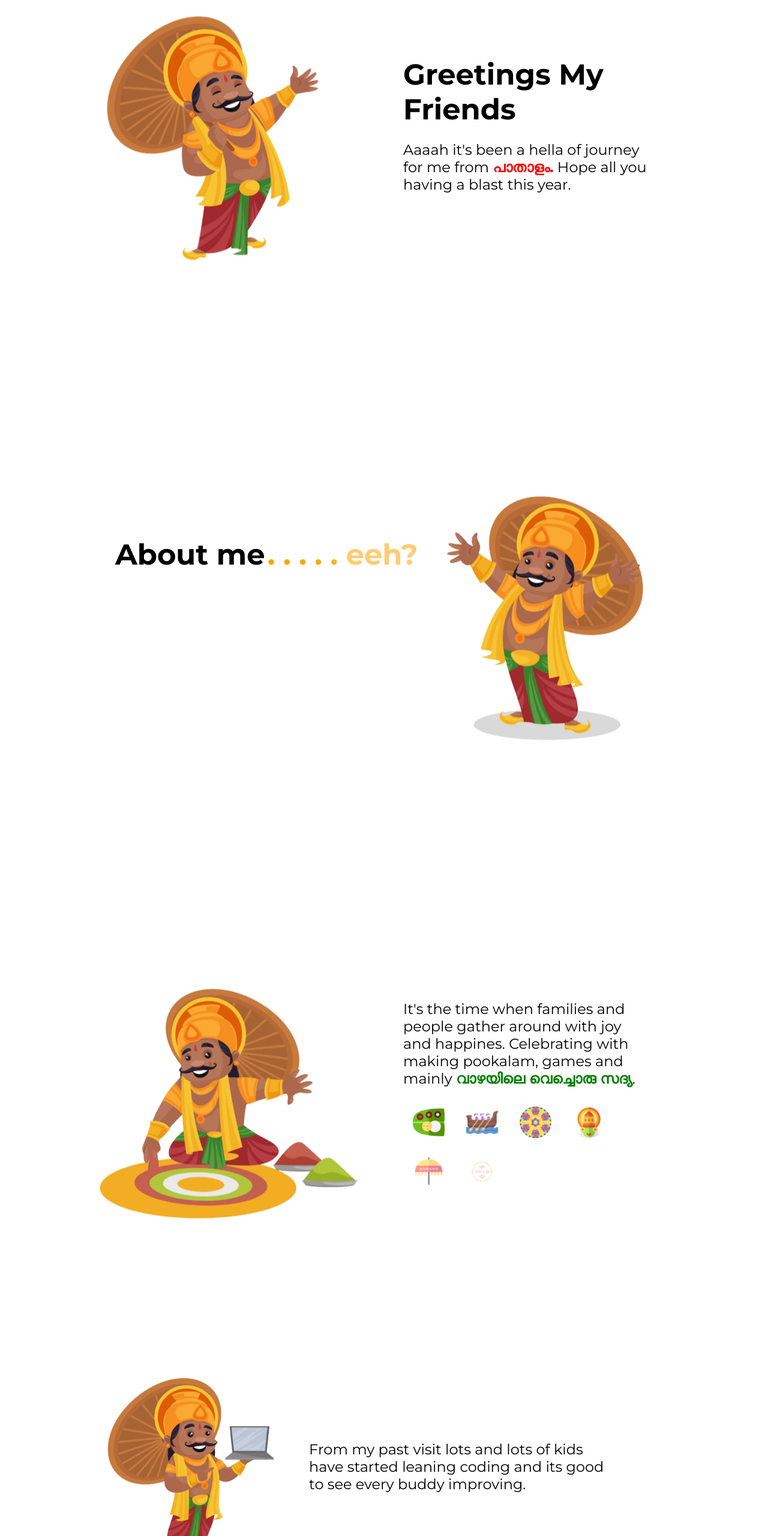
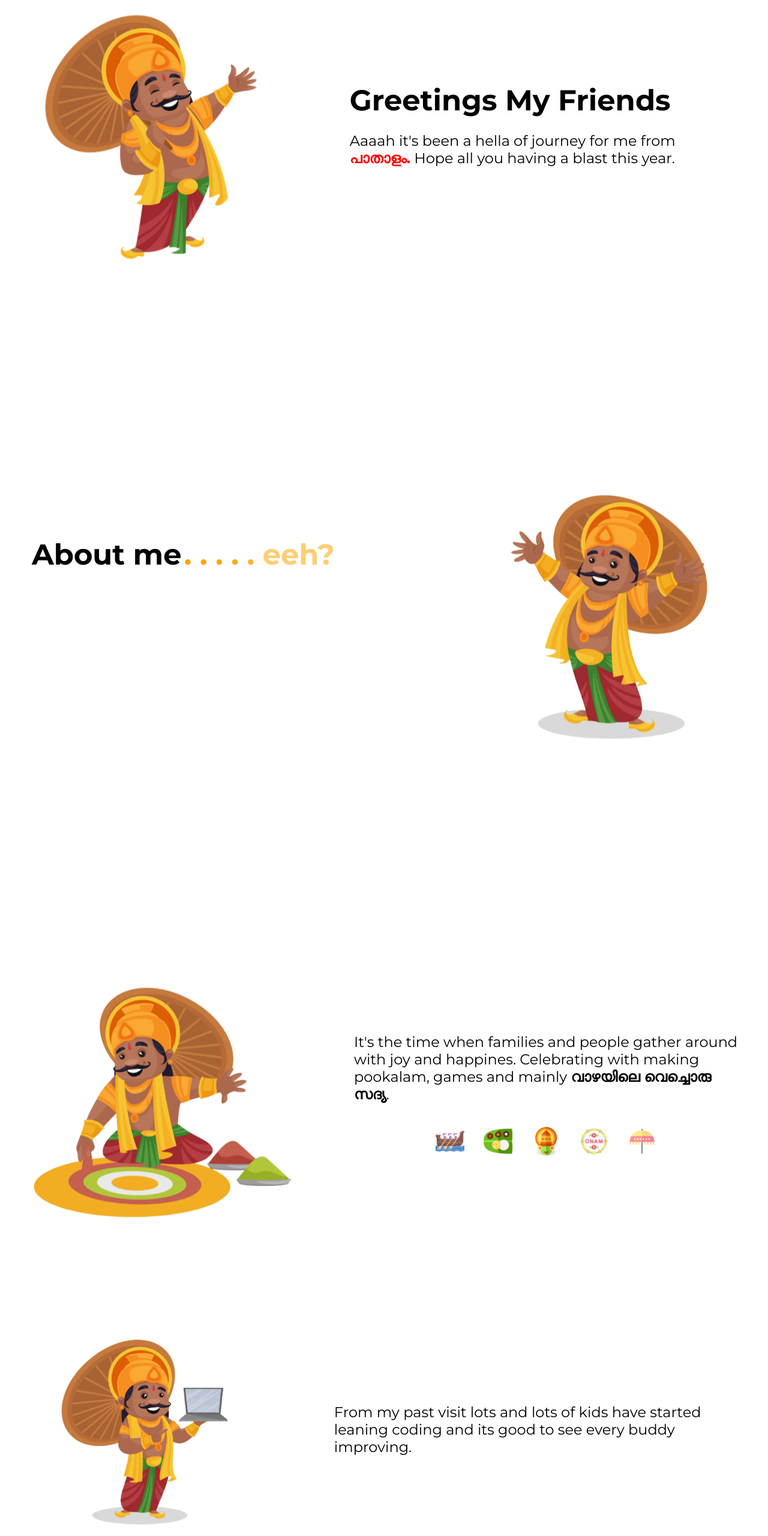
Before and after one commit to Edwinliby/Mahabali, a plain HTML site: page index.html in a window 1280 px wide. Shown: the part 180-2740 px from the top of the page at 60% size. Drawn offline with nearby package versions, Linux system fonts and the light colour scheme.

Commit message:
some more changes

```diff
--- a/index.html
+++ b/index.html
@@ -29,10 +29,10 @@
         </ul>
     </nav>
 
-    <div class="container">
-        <section class="one" id="home">
-            <div class="float-area">
-                <img src="Assets/1.png" class="floating-img">
+    <section class="one">
+        <div class="row1">
+            <img src="Assets/1.png">
+        </div>
         <div class="text">
             <h1 data-aos="zoom-in" data-aos-duration="2000" data-aos-delay="100">Greetings </h1>
             <h1 data-aos="zoom-in" data-aos-duration="2000" data-aos-delay="600">My </h1>
@@ -43,15 +43,10 @@
                 this year.
             </p>
         </div>
-            </div>
     </section>
-    </div>
 
-    <div class="container">
     <section class="two">
-            <div class="float-area2">
-                <img src="Assets/3.png" class="floating-img2">
-                <div class="text2">
+        <div class="text">
             <h1 data-aos="zoom-in" data-aos-duration="2000" data-aos-delay="100">About me</h1>
             <h1 class="dot" data-aos="zoom-in" data-aos-duration="2000" data-aos-delay="500">. </h1>
             <h1 class="dot" data-aos="zoom-in" data-aos-duration="2000" data-aos-delay="800">. </h1>
@@ -67,49 +62,55 @@
                     href="https://en.wikipedia.org/wiki/Mahabali">wikipedia</a>, I am fameous you know 😎.
             </p>
         </div>
+        <div class="row1">
+            <img src="Assets/3.png">
         </div>
     </section>
+
+    <section class="three">
+        <div class="row1">
+            <img src="Assets/6.png">
         </div>
-
-    <div class="container">
-        <section class="one">
-            <div class="float-area3">
-                <img src="Assets/6.png" class="floating-img3">
-                <div class="text3">
+        <div class="text">
             <p data-aos="fade-left" data-aos-duration="2000" data-aos-delay="0">
                 It's the time when families and people gather around with joy and happines. Celebrating with
                 making pookalam, games and mainly <b>വാഴയിലെ വെച്ചൊരു സദ്യ</b>.
             </p>
-                    <a href="#"><img data-aos="zoom-in" data-aos-duration="2000" data-aos-delay="400" class="icon"
-                            src="Assets/food.png"></a>
-                    <a href="#"><img data-aos="zoom-in" data-aos-duration="2000" data-aos-delay="800" class="icon"
-                            src="Assets/boat.png"></a>
-                    <a href="#"><img data-aos="zoom-in" data-aos-duration="2000" data-aos-delay="1200" class="icon"
-                            src="Assets/carpet.png"></a>
-                    <a href="#"><img data-aos="zoom-in" data-aos-duration="2000" data-aos-delay="1600" class="icon"
-                            src="Assets/kathakali.png"></a>
-                    <a href="#"><img data-aos="zoom-in" data-aos-duration="2000" data-aos-delay="2000" class="icon"
-                            src="Assets/umbrella.png"></a>
-                    <a href="#"><img data-aos="zoom-in" data-aos-duration="2000" data-aos-delay="2400" class="icon"
-                            src="Assets/onam.png"></a>
+            <div class="icon">
+                <img data-aos="zoom-in" data-aos-duration="2000" data-aos-delay="400" src="Assets/boat.png">
+                <img data-aos="zoom-in" data-aos-duration="2000" data-aos-delay="800" src="Assets/food.png">
+                <img data-aos="zoom-in" data-aos-duration="2000" data-aos-delay="1200" src="Assets/kathakali.png">
+                <img data-aos="zoom-in" data-aos-duration="2000" data-aos-delay="1600" src="Assets/onam.png">
+                <img data-aos="zoom-in" data-aos-duration="2000" data-aos-delay="2000" src="Assets/umbrella.png">
             </div>
         </div>
     </section>
-    </div>
 
-    <div class="container">
-        <div class="three">
+    <section class="four">
+        <div class="col">
             <div class="row1">
                 <img src="Assets/5.png">
-                <p>From my past visit lots and lots of kids have started leaning coding and its good to see every buddy
-                    improving. </p>
             </div>
-            <div class="row2">
-                <p>Hello bro and sis gfhg dhfh dhf hd hfdh d hfh hfhd hf dh fh.</p>
+            <div class="text">
+                <p data-aos="fade-left" data-aos-duration="2000" data-aos-delay="0">
+                    From my past visit lots and lots of kids have started leaning coding and its good to see every buddy
+                    improving.
+                </p>
+            </div>
+        </div>
+        <div class="col2">
+            <div class="text">
+                <p data-aos="fade-left" data-aos-duration="2000" data-aos-delay="0">
+                    It's the time when families and people gather around with joy and happines. Celebrating with
+                    making pookalam, games and mainly <b>വാഴയിലെ വെച്ചൊരു സദ്യ</b>.
+                </p>
+            </div>
+            <div class="row1">
                 <img src="Assets/2.png">
             </div>
         </div>
-    </div>
+    </section>
+
 
     <footer>
         <div class="title">
--- a/navbar.css
+++ b/navbar.css
@@ -78,7 +78,7 @@ input[type=checkbox] {
 }
 
 /* APPLYING MEDIA QUERIES */
-@media (max-width: 768px) {
+@media (max-width: 700px) {
     .menu {
         display: none;
         position: absolute;
--- a/style.css
+++ b/style.css
@@ -6,41 +6,27 @@ body {
     padding: 0;
 }
 
+strong {
+    color: red;
+}
+
+.dot {
+    color: orange;
+}
+
+.icon {
+    display: flex;
+    align-items: center;
+    justify-content: center;
+}
+
+.icon img {
+    height: 3em;
+    padding: 1em;
+}
+
 ::-webkit-scrollbar {
     display: none;
-}
-
-section {
-    height: 100vh;
-    display: flex;
-    justify-content: center;
-    align-items: center;
-    /* scroll-snap-align: start; */
-}
-
-.container {
-    /* scroll-snap-type: y proximity; */
-    /* overflow-y: scroll; */
-    height: 100vh;
-    padding-left: 10em;
-    padding-right: 10em;
-}
-
-.one {
-    background-color: transparent;
-    position: relative;
-    z-index: -1;
-}
-
-.two {
-    background-color: transparent;
-    position: relative;
-    z-index: -1;
-}
-
-.three {
-    margin-top: 4em;
-    z-index: -1;
 }
 
 .loader {
@@ -67,67 +53,54 @@ section {
     }
 }
 
-
-.float-area,
-.float-area2,
-.float-area3 {
+.one,
+.two,
+.three {
+    /* background-color: aquamarine; */
+    height: 50em;
     display: flex;
     align-items: center;
+    justify-content: space-around;
 }
 
-.floating-img,
-.floating-img3 {
+.row1 img {
     transform: translateY(-3%);
     animation: floater 4s infinite;
     transition: ease 0.5s;
     height: auto;
-    position: absolute;
-    left: 0;
+    /* background-color: black; */
 }
 
-.floating-img2 {
-    transform: translateY(-3%);
-    animation: floater 4s infinite;
-    transition: ease 0.5s;
-    height: auto;
-    position: absolute;
-    right: 0;
+.text {
+    width: 40em;
+    /* background-color: aqua; */
 }
 
-.text,
-.text3 {
-    border-radius: 20px;
-    padding: 2em;
-    position: absolute;
-}
-
-.text2 {
-    border-radius: 20px;
-    padding: 2em;
-    position: absolute;
-    left: 0;
-    width: 40em;
-}
-
-.dot {
-    color: orange;
-}
-
-.text h1,
-.text2 h1,
-.text3 h1 {
+.text h1 {
     display: inline;
     font-size: 3em;
 }
 
-.text p,
-.text2 p,
-.text3 p {
+.text p {
     font-size: 1.5em;
 }
 
-strong {
-    color: red;
+.four {
+    display: flex;
+    flex-direction: column;
+    height: 50em;
+    /* background-color: bisque; */
+}
+
+.four .row1 img {
+    height: 20em;
+}
+
+.col,
+.col2 {
+    display: flex;
+    align-items: center;
+    justify-content: space-around;
 }
 
 @keyframes floater {
@@ -142,63 +115,46 @@ strong {
     }
 }
 
-@media (max-width: 768px) {
+@media (max-width: 700px) {
 
-    .container {
-        padding-left: 1em;
-        padding-right: 1em;
-    }
-
-    .float-area,
-    .float-area3 {
+    .one,
+    .three {
         flex-direction: column-reverse;
     }
 
-    .float-area2 {
+    .two {
         flex-direction: column;
     }
 
-    .text {
-        margin-bottom: 2em;
+    .col {
+        flex-direction: column-reverse;
     }
 
-    .text2 {
-        width: 20em;
-        top: 0;
-        margin-top: 2.5em;
+    .col2 {
+        flex-direction: column;
     }
 
-    .text3 {
-        margin-top: 2em;
+    .row1 img {
+        height: 20em;
     }
 
-    .icon {
-        height: 1em;
+    .text {
+        width: 20em;
+        margin-top: 4em;
     }
 
-    .text h1,
-    .text2 h1 {
-        font-size: 2em;
-    }
+.four{
+    height:70em;
+}
 
-    .floating-img {
-        height: 23em;
-        padding-left: 0;
-        bottom: 0;
-        padding-bottom: 2em
-    }
-
-
-    .floating-img3 {
-        height: 23em;
-        padding-left: 0;
-        bottom: 0;
-        padding-bottom: 2em
+    .four .row1 img{
+        height: 15em;
     }
 }
 
 /* footer  */
 footer {
+    background-color: aqua;
     text-align: center;
     margin-top: 2em;
     padding: 1em;
@@ -245,7 +201,7 @@ footer {
     color: orange;
 }
 
-@media (max-width: 768px) {
+@media (max-width: 700px) {
     footer {
         padding-left: 0;
         padding-right: 0;
@@ -256,72 +212,6 @@ footer {
         gap: .5em;
     }
 
-    .row1 {
-        flex-direction: column-reverse;
-    }
-
-    .row2 {
-        flex-direction: column;
-    }
-
-    .row1 p {
-        margin-right: 0;
-        padding-left: 3em;
-        width: 15em;
-    }
-
-    .row2 p {
-        padding-right: 3em;
-        margin-left: 0;
-        width: 15em;
-    }
 }
 
 /* footer ends  */
-
-b {
-    color: green;
-}
-
-.icon {
-    height: 3.3em;
-    padding: 1em;
-    padding-top: .5em;
-}
-
-.row1 {
-    display: flex;
-    align-items: center;
-    justify-content: space-between;
-}
-
-.row1 img {
-    height: 20em;
-    transform: translateY(-3%);
-    animation: floater 4s infinite;
-    z-index: -1;
-}
-
-.row1 p {
-    font-size: 1.5em;
-    margin-right: 4em;
-    margin-left: 2em;
-}
-
-.row2 {
-    display: flex;
-    align-items: center;
-    justify-content: space-between;
-}
-
-.row2 img {
-    height: 20em;
-    transform: translateY(-3%);
-    animation: floater 4s infinite;
-    z-index: -1;
-}
-
-.row2 p {
-    font-size: 1.5em;
-    margin-left: 4em;
-}
```
Lines whose indentation alone changed are shown as unchanged.
